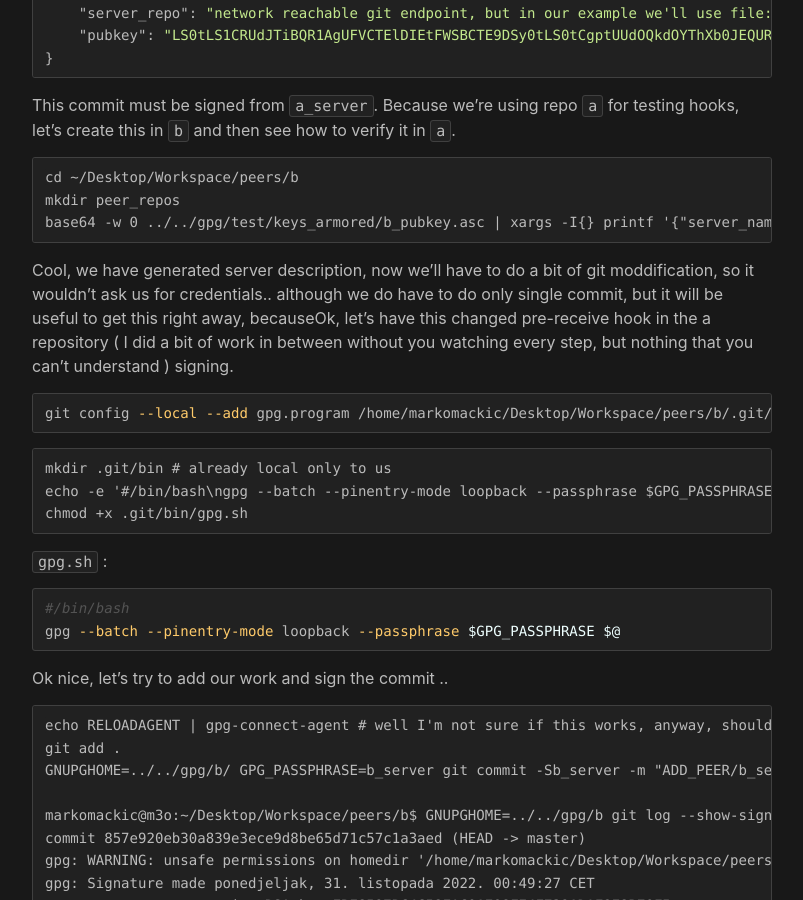
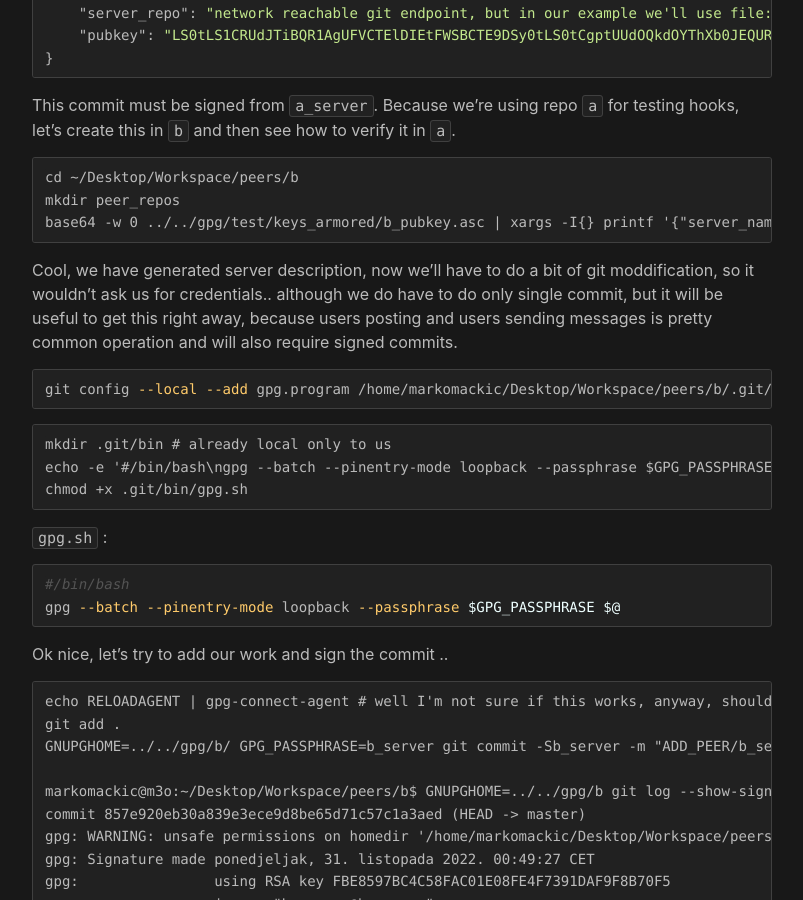
Before and after one commit to MarkoMackic/markomackic.github.io, a Jekyll site: the page built from _posts/2022-10-30-decentralized-git-social-network.md, in a window 1280 px wide and 900 px high, scrolled down 6396 px. Shown: the whole window, without its empty margins (238-1041 px from the left). Built offline with Jekyll 4.4.1, drawn with Linux system fonts in a browser that asks for light colours.

Commit message:
Somehow messed up

````diff
--- a/_posts/2022-10-30-decentralized-git-social-network.md
+++ b/_posts/2022-10-30-decentralized-git-social-network.md
@@ -323,9 +323,8 @@ base64 -w 0 ../../gpg/test/keys_armored/b_pubkey.asc | xargs -I{} printf '{"serv
 
 Cool, we have generated server description, now we'll have to do a bit of git moddification,
 so it wouldn't ask us for credentials.. although we do have to do only single commit,
-but it will be useful to get this right away, becauseOk, let's have this changed pre-receive hook in the a repository ( I did a bit of work
-in between without you watching every step, but nothing that you can't understand )
- signing.
+but it will be useful to get this right away, because users posting and users sending messages
+is pretty common operation and will also require signed commits.
 
 ```bash
 git config --local --add gpg.program /home/markomackic/Desktop/Workspace/peers/b/.git/bin/gpg.sh
````
